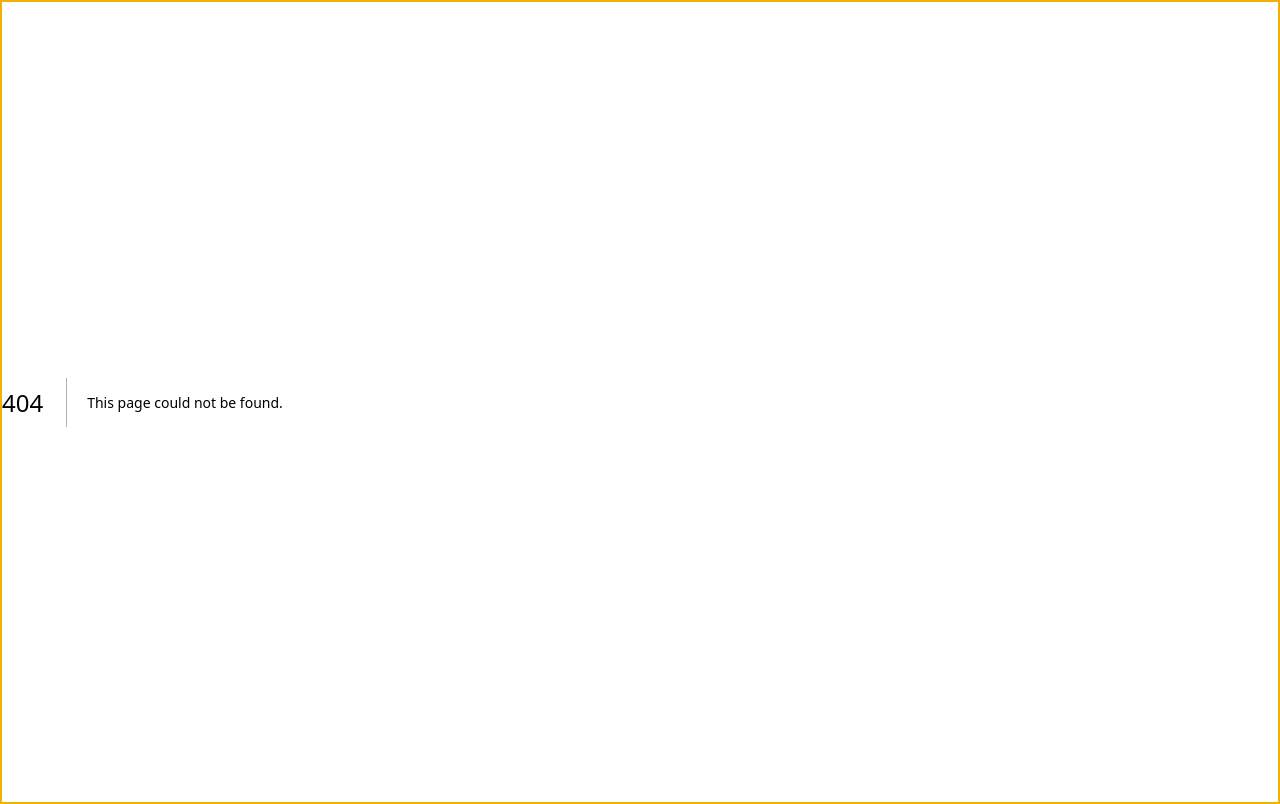
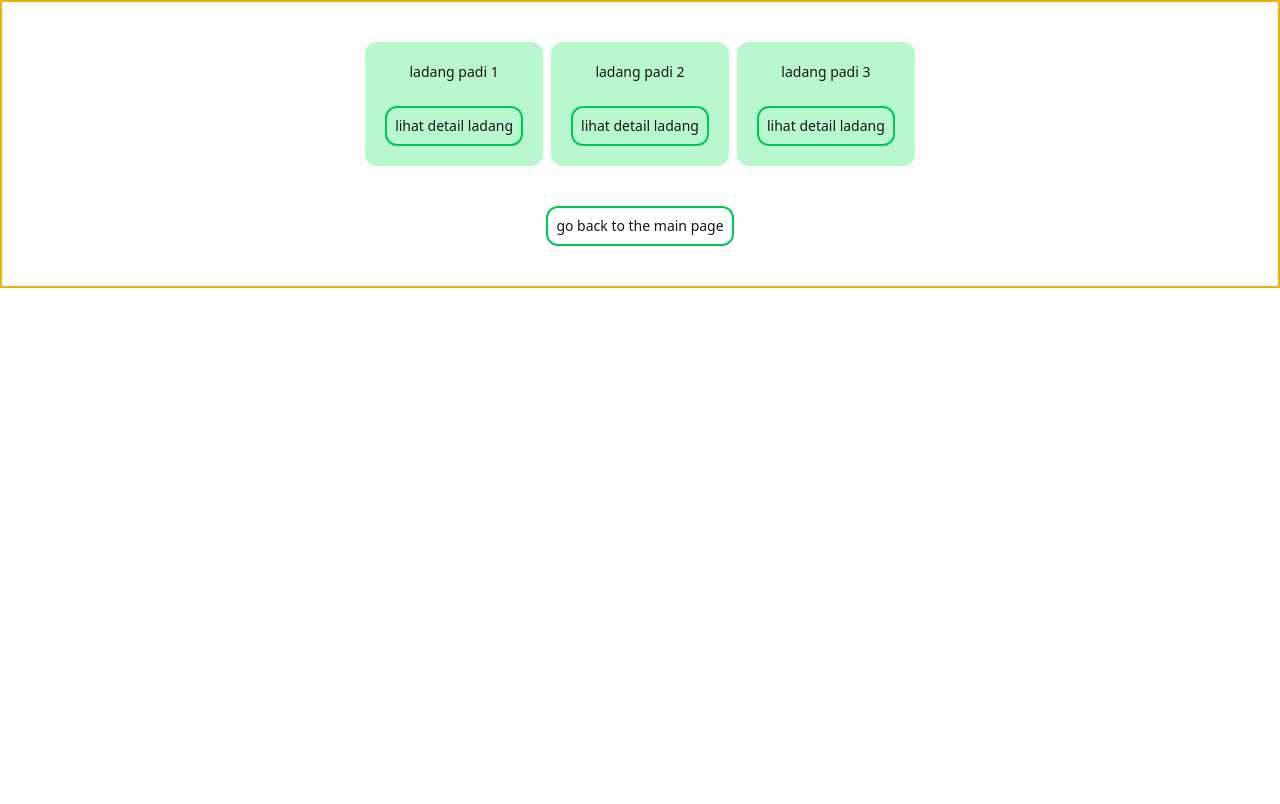
Before and after one commit to medlynhan/Grow-frontend, a Next.js app: page /field in a window 1280 px wide. Before the commit this address had no page. Built offline with nearby package versions, Linux system fonts and the light colour scheme.

Commit message:
try database connectioon

```diff
--- /dev/null
+++ b/app/components/RectangleBox.jsx
@@ -0,0 +1,11 @@
+import React from 'react'
+import Button from './Button'
+
+export default function RectangleBox({text}) {
+  return (
+    <div className='rectangle-box' >
+        <p>{text}</p>
+        <Button text={"lihat detail ladang"}></Button>
+    </div>
+  )
+}
--- /dev/null
+++ b/app/field-detail.jsx/page.jsx
@@ -0,0 +1,7 @@
+import React from 'react'
+
+export default function page() {
+  return (
+    <div>page</div>
+  )
+}
--- /dev/null
+++ b/app/field/page.jsx
@@ -0,0 +1,26 @@
+'use client'
+import React from 'react'
+import { useEffect, useState } from 'react';
+import { useRouter } from 'next/navigation';
+import Button from '../components/Button';
+import RectangleBox from '../components/RectangleBox';
+
+export default function page() {
+  const router = useRouter();
+
+  const handleGoBack = () => {
+    router.push('/');
+  }
+    return (
+        <div className='container'>
+            <div className='flex flex-row gap-2'>
+              <RectangleBox text={"ladang padi 1"}></RectangleBox>
+              <RectangleBox text={"ladang padi 2"}></RectangleBox>
+              <RectangleBox text={"ladang padi 3"}></RectangleBox>
+            </div>
+            <Button text={"go back to the main page"} onClick={handleGoBack}></Button>
+        </div>
+    )
+
+
+}
--- a/app/globals.css
+++ b/app/globals.css
@@ -13,10 +13,6 @@
   --breakpoint-xl: 1200px; /*laptop 14 inch*/
   --breakpoint-2xl: 1400px; /*laptop 15 inch (my laptop)*/
   --breakpoint-3xl: 1600px; /*laptop 16 inch*/
-
-
-
-
 
 }
 
@@ -51,6 +47,12 @@
     @apply cursor-pointer;
   }
 
+  .rectangle-box{
+    @apply flex flex-col gap-6 justify-center items-center;
+    @apply bg-green-200 ;
+    @apply p-5 rounded-xl;
+  }
+
 }
 
 
--- a/app/page.jsx
+++ b/app/page.jsx
@@ -8,13 +8,13 @@ export default function Home() {
   const router = useRouter();
 
   const handleClick = () => {
-    router.push('/page2'); // Path ke page2.jsx
+    router.push('/field'); // Path ke page2.jsx
   };
 
   return (
     <div className="container">
       <h1>"welcome !"</h1>
-      <Button text={"click here"} onClick={handleClick}/>
+      <Button text={"lihat ladang kamu !"} onClick={handleClick}/>
     </div>
   );
 }
--- a/app/page2/page.jsx
+++ /dev/null
@@ -1,38 +0,0 @@
-'use client'
-import React from 'react'
-import { useEffect, useState } from 'react';
-import { useRouter } from 'next/navigation';
-import Button from '../components/Button';
-
-export default function page() {
-  const router = useRouter();
-  const [message, setMessage] = useState('');
-
-  useEffect(() => {
-    // Memanggil API dari backend Node.js
-    fetch('http://localhost:8000/field_data')
-      .then((response) => response.json())
-      .then((data) => {
-        // Memeriksa apakah data ada dan kemudian memprosesnya
-        if (data && data.length > 0) {
-          // Ambil data pertama dan tampilkan crop_type
-          setMessage(data.map(item => item.crop_type).join(', '));  // Menampilkan crop_type sebagai string yang dipisahkan koma
-        } else {
-          setMessage('No data available');
-        }
-      })
-      .catch((error) => console.error('Error:', error));
-  }, [])
-
-
-  const handleGoBack = () => {
-    router.push('/'); // Path ke page2.jsx
-  }
-
-    return (
-        <div className='container'>
-            <h1>{message ? message : "Loading..."}</h1>
-            <Button text={"go back"} onClick={handleGoBack}></Button>
-        </div>
-  )
-}
```
